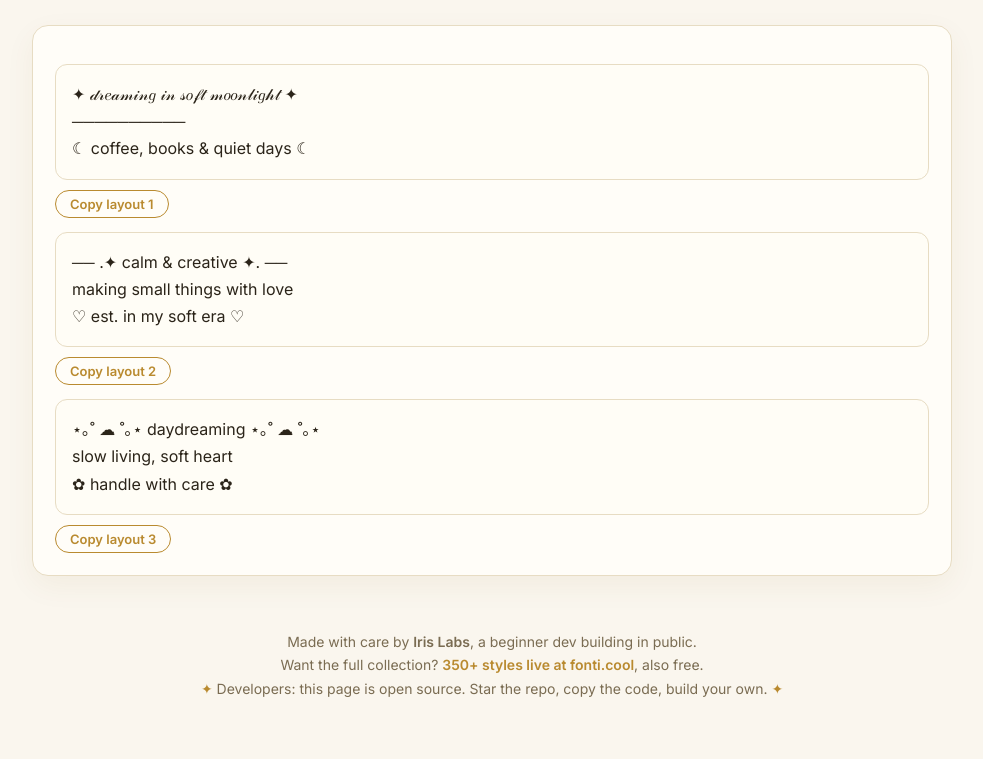
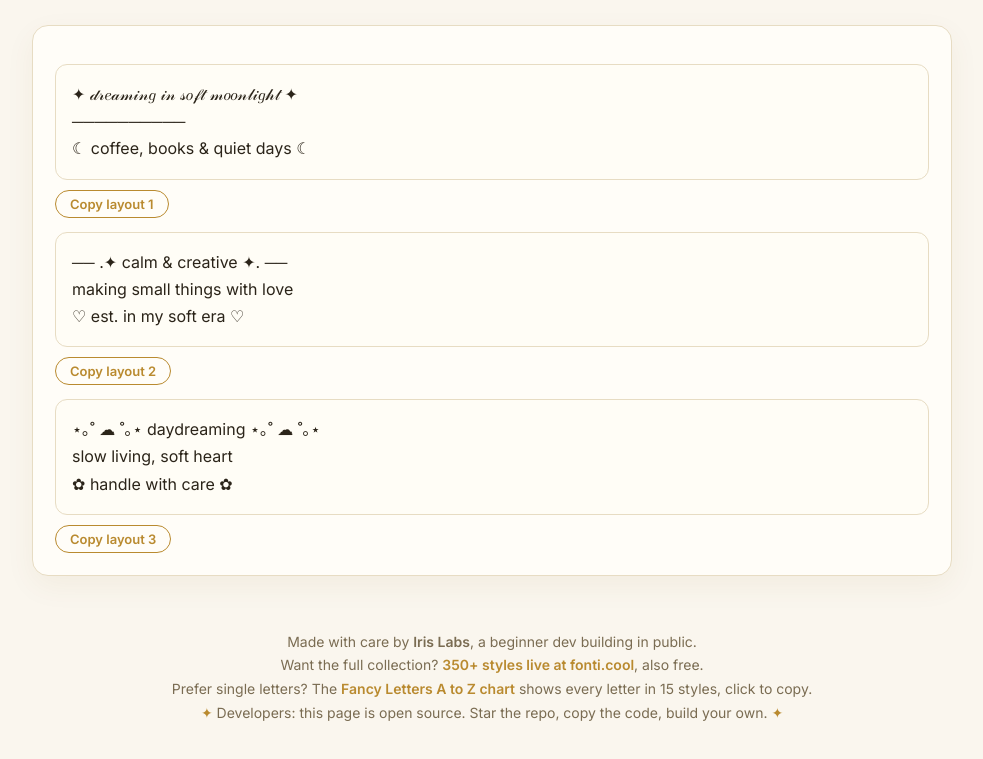
Before and after one commit to jackcharles7288-ops/unicode-font-styles, a plain HTML site: page index.html in a window 1280 px wide. Shown: the part 4381-5140 px from the top of the page, without its empty margins (148-1131 px from the left). Drawn offline with nearby package versions, Linux system fonts and the light colour scheme; a web font is replaced by a local one.

Commit message:
Link the Fancy Letters A to Z chart from the footer

```diff
--- a/index.html
+++ b/index.html
@@ -88,6 +88,7 @@
   <footer>
     <p>Made with care by <strong>Iris Labs</strong>, a beginner dev building in public.<br>
     Want the full collection? <a href="https://fonti.cool">350+ styles live at fonti.cool</a>, also free.<br>
+    Prefer single letters? The <a href="fancy-letters-chart.html">Fancy Letters A to Z chart</a> shows every letter in 15 styles, click to copy.<br>
     <span class="gold">✦</span> Developers: this page is open source. Star the repo, copy the code, build your own. <span class="gold">✦</span></p>
   </footer>
 </div>
```
